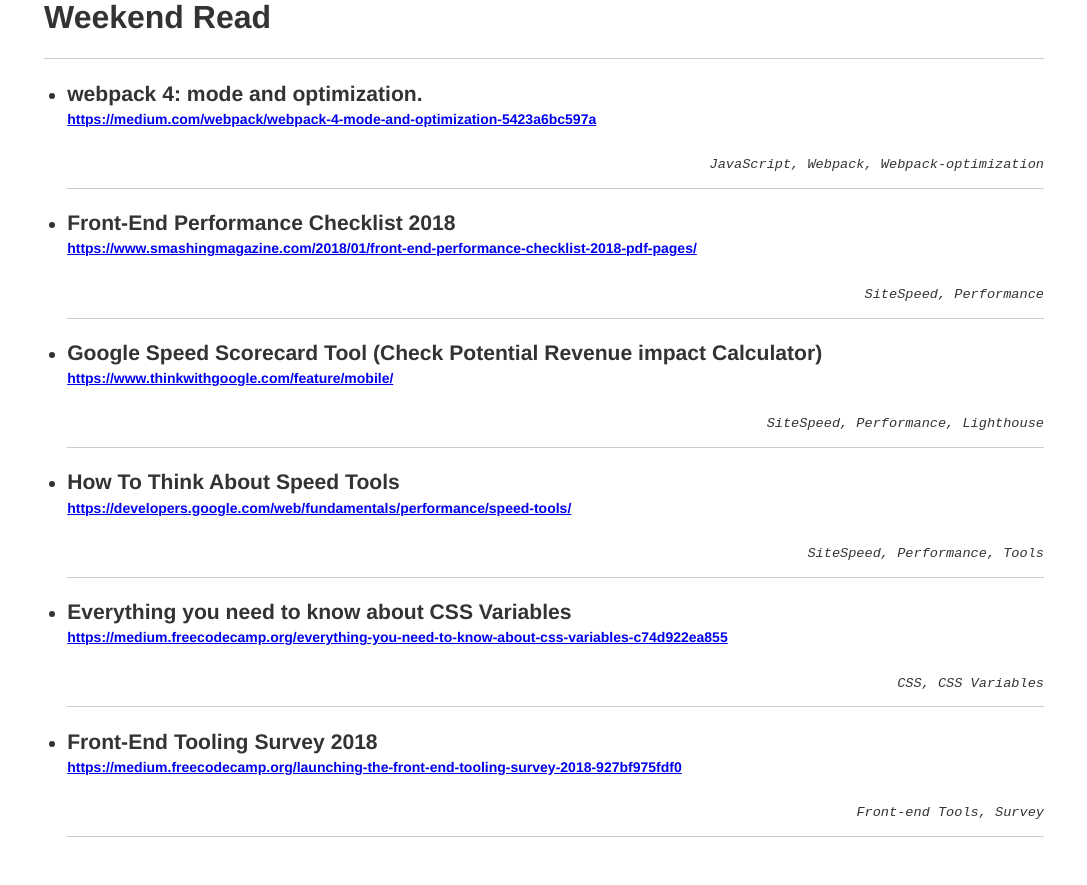
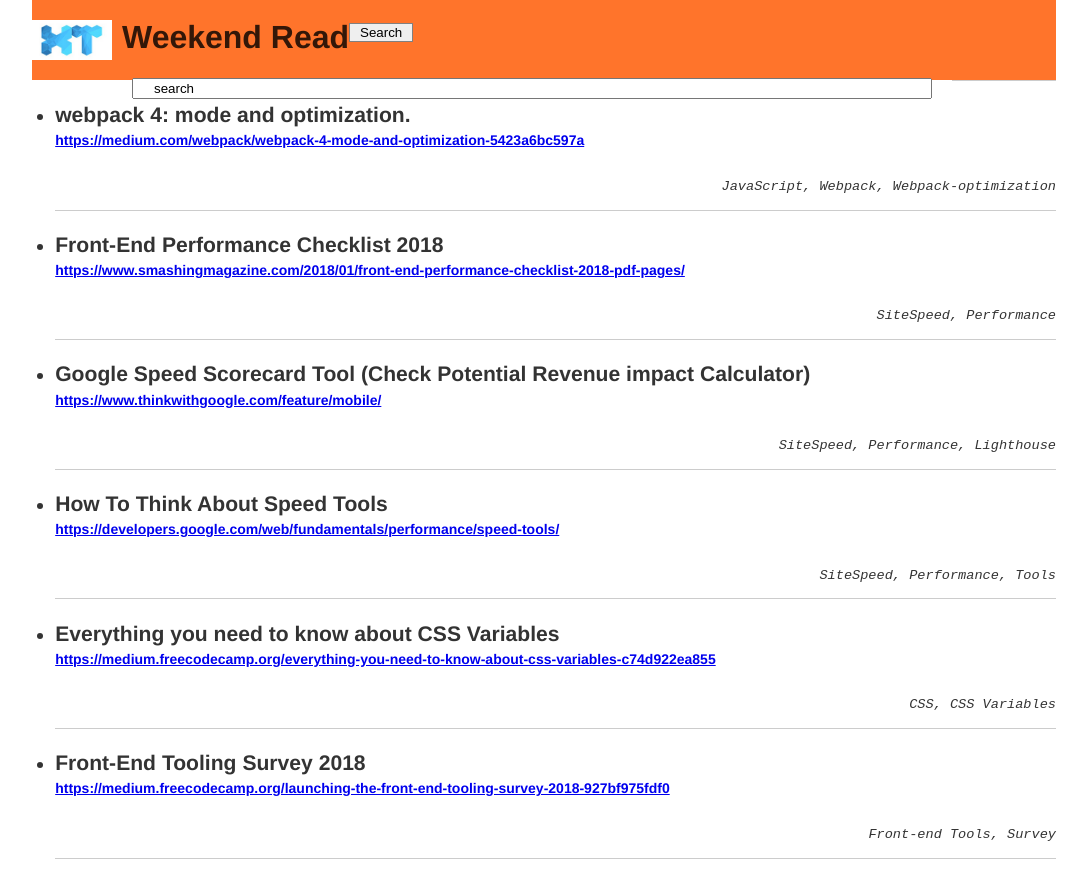
Before and after one commit to hemakumark/weekendread, a Gatsby site: page / in a window 1280 px wide. Shown: the whole page, without its empty margins (96-1183 px from the left). Built offline with nearby package versions, Linux system fonts and the light colour scheme; Gatsby itself is replaced by a stand-in of ours.

Commit message:
Added styles

```diff
--- a/src/pages/index.js
+++ b/src/pages/index.js
@@ -1,18 +1,20 @@
 import React from "react";
-//import Logo from "./logo.jpg";
+import Logo from "../images/logo.jpg";
 import Helmet from 'react-helmet';
-
+import Styles from "../styles/index.modules.module.css"
+console.log("Styles", {Styles});
 export default () =>
-    <div style={{ margin: '0 auto 3rem auto', maxWidth: 1000 }}>
+    <div className={Styles.container}>
         <Helmet>
             <title>XT Weekend Read</title>
             <meta charSet="utf-8" />
             <link rel="canonical" href="https://weekendread-xt.firebaseapp.com/" />
         </Helmet>
-        <header>
-
-                <h1 style={{ borderBottom: '0'}}>Weekend Read</h1>
-
+        <header className={Styles.header}>
+                <img src={Logo}/>
+                <h1 className={Styles.title}>Weekend Read</h1>
+                <input type="text" defaultValue="search" name="searchField" className={Styles.searchField}/>
+                <button className={Styles.btn}>Search</button>
         </header>
         <hr/>
         <ul>
--- /dev/null
+++ b/src/styles/index.modules.module.css
@@ -0,0 +1,36 @@
+.container{
+    width: 80%;
+    margin-left: auto;
+    margin-right: auto;
+}
+.header{
+    background-color: #FF742B;
+    height: 80px;
+    padding-top: 20px;
+    padding-bottom: 20px;
+}
+
+.header img{
+    max-height: 40px;
+    float: left;
+}
+.header .title{
+    margin-top:0;
+    border-bottom: 0 none;
+    padding-left: 10px;
+    float:left;
+}
+
+.header .searchField{
+    width: 800px;
+    padding-left: 20px;
+    margin-left: 20px;
+    float: left;
+    margin-right: 20px;
+}
+
+.header .btn{
+    padding-left: 10px;
+    padding-right: 10px;
+    border: 1px solid grey;
+}
```
